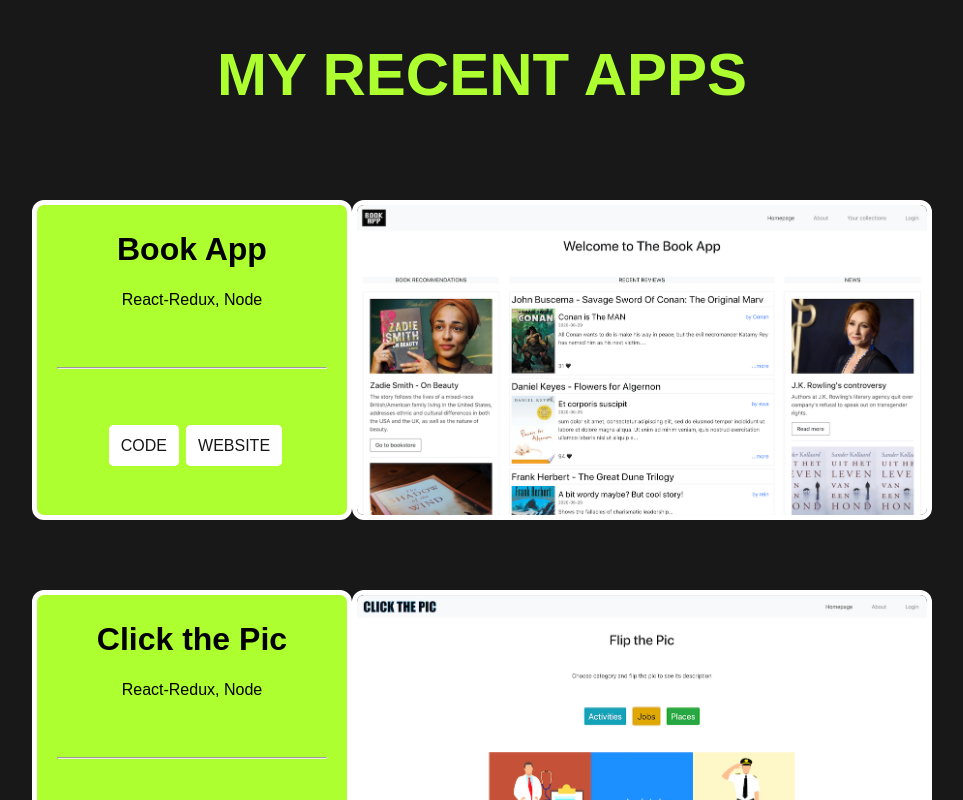
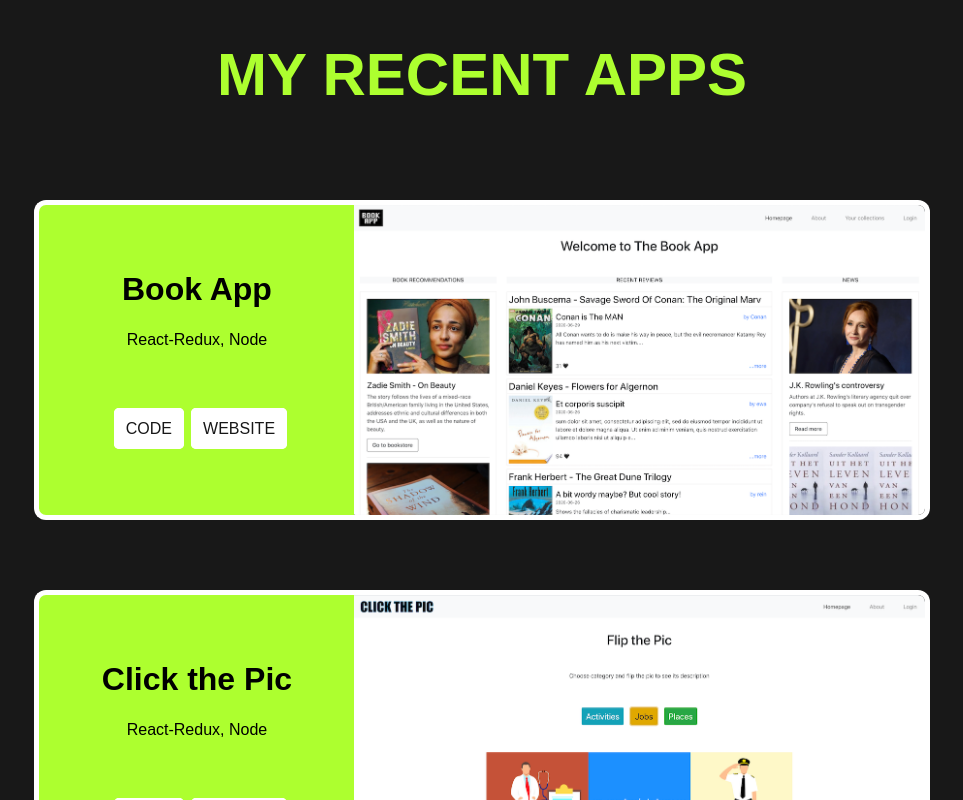
Before and after one commit to ewa-mi/projects, a Vue app: page / in a window 1280 px wide. Shown: the top 800 px of the page, without its empty margins (158-1121 px from the left). Built offline with nearby package versions, Linux system fonts and the light colour scheme.

Commit message:
style the cards

```diff
--- a/src/components/ProjectItem.vue
+++ b/src/components/ProjectItem.vue
@@ -3,7 +3,6 @@
     <div class="project-item">
       <h1 class="projectText">{{ project.title }}</h1>
       <p class="techText">{{ project.tech }}</p>
-      <hr />
       <div class="proLinksArea">
         <a class="proLink" :href="`${project.linkGithub}`" target="_blank"
           >CODE</a
@@ -37,7 +36,10 @@ export default {
   background: greenyellow;
   padding: 20px;
   border: 5px white solid;
-  border-radius: 12px;
+  border-top-left-radius: 12px;
+  border-bottom-left-radius: 12px;
+  border-right: none;
+
   width: 320px;
   height: 320px;
   margin-bottom: 20px;
@@ -46,6 +48,7 @@ export default {
 .projectText {
   text-align: center;
   margin-bottom: 15px;
+  margin-top: 40px;
 }
 .techText {
   text-align: center;
@@ -69,6 +72,8 @@ export default {
 .demoImg {
   height: 320px;
   border: 5px white solid;
-  border-radius: 12px;
+  border-top-right-radius: 12px;
+  border-bottom-right-radius: 12px;
+  border-left: none;
 }
 </style>
```
